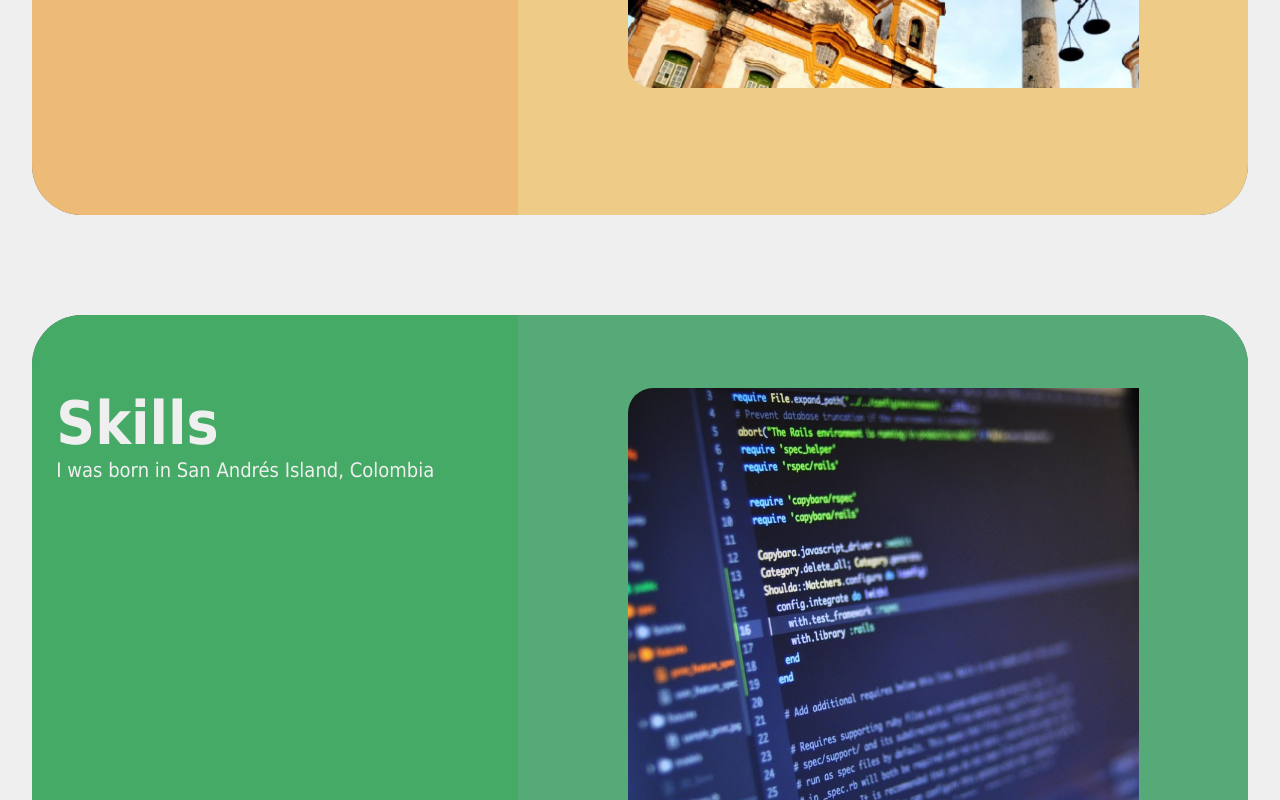
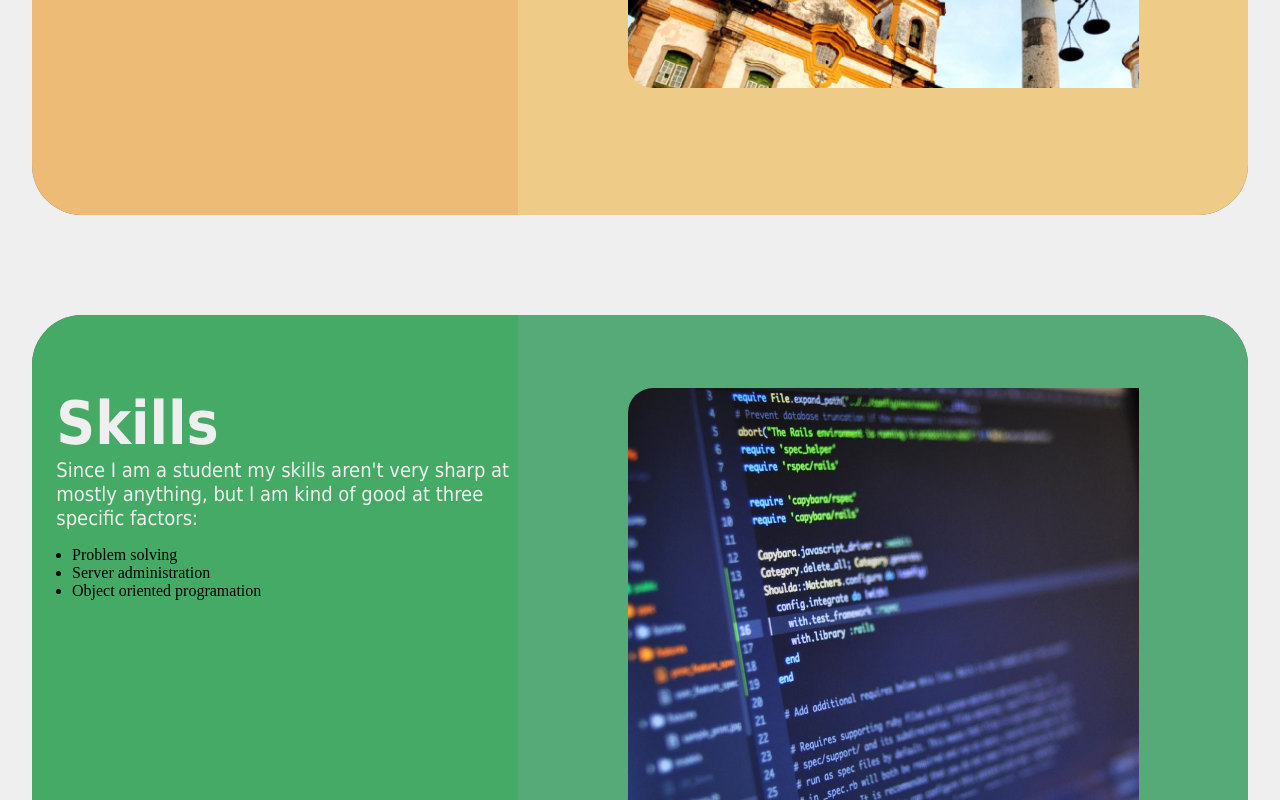
Before and after one commit to derickdev6/derickdev6.github.io, a plain HTML site: page index.html in a window 1280 px wide. Shown: the part 1705-2505 px from the top of the page. Drawn offline with Linux system fonts and the light colour scheme.

Commit message:
Added info 8/27/2020

```diff
--- a/index.html
+++ b/index.html
@@ -38,7 +38,7 @@
     <div class="mecont" id="MeTitle">
         <div id="mecontleft">
             <h3>Me</h3>
-            <p>I was born in San Andrés Island, Colombia</p>
+            <p>I was born in San Andrés Island, Colombia, a little island to the east of Nicaragua.<br><br>Moved to Brasil for three years, there I learned portuguese.<br><br>Moved back to Colombia but this time to Medellin, where I currently live. I am a college student at the UPB in the Information and Systems Engineering.<br><br>I am preparing myself for immigration to Canada, where I want to live and work. You can't choose the place you are born, but you can choose where you want to live!</p>
         </div>
         <div id="mecontright">
             <div>
@@ -56,7 +56,13 @@
     <div class="skillscont" id="SkillsTitle">
         <div id="skillscontleft">
             <h3>Skills</h3>
-            <p>I was born in San Andrés Island, Colombia</p>
+            <p>Since I am a student my skills aren't very sharp at mostly anything, but I am kind of good at three specific factors:
+                <ul>
+                    <li>Problem solving</li>
+                    <li>Server administration</li>
+                    <li>Object oriented programation</li>
+                </ul>
+            </p>
         </div>
         <div id="skillscontright">
             <div>
```
